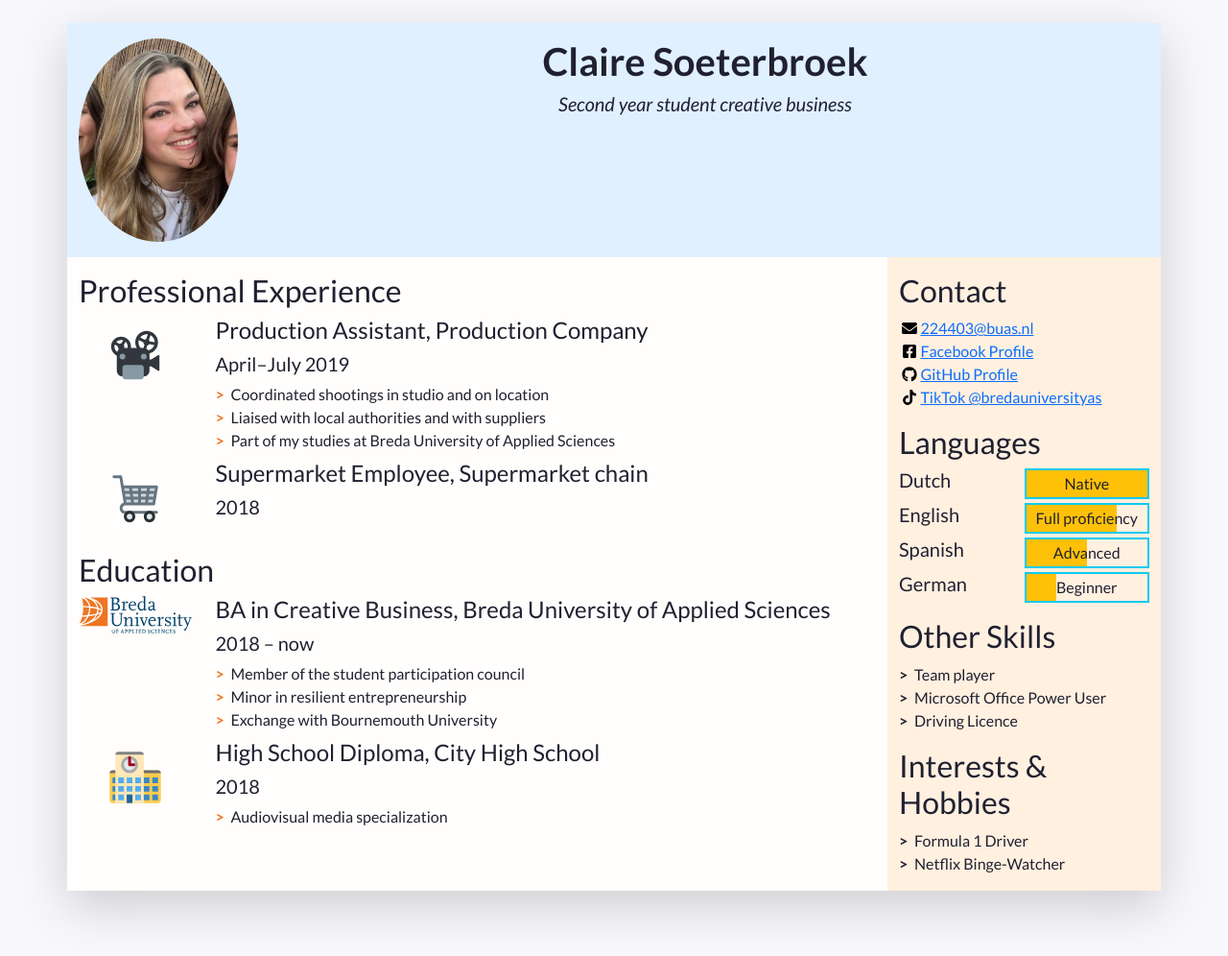
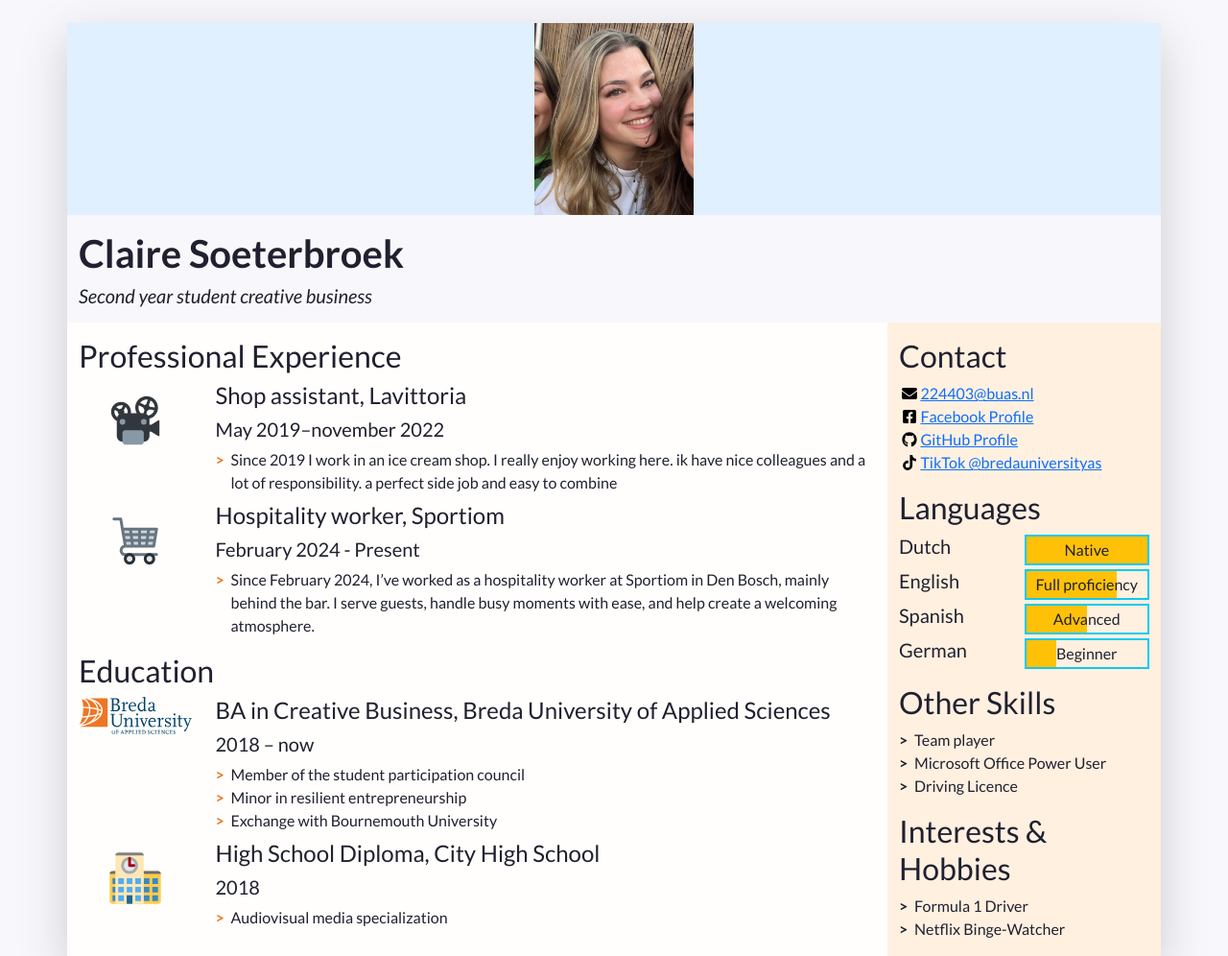
Before and after one commit to 224403Claire/Claire_Soeterbroek_Prj4_CV, a plain HTML site: page index.html in a window 1280 px wide. Shown: the top 996 px of the page at 96% size. Drawn offline with nearby package versions, Linux system fonts and the light colour scheme.

Commit message:
Update index.html
changed the place of the picture

```diff
--- a/index.html
+++ b/index.html
@@ -33,26 +33,19 @@
         <header> is a semantic element: it works exactly like <div>, but it gives information about the role of the code below.
         The "row" class is used for the Bootstrap grid.
       -->
-      <header class="row resume-header justify-content-center">
-        <!--
-          A container to wrap around the portrait and align it. We use Bootstrap grid columns.
-          This constrains the portrait to columns of decreasing sizes
-        -->
-        <div class="portrait-container col-5 col-sm-4 col-md-3 col-lg-2">
-          <!--
-            "w-100" makes sure the image takes the full width of the column it's in
-            "rounded-circle" cuts a circle around the image
-          -->
-          <img class="w-100 rounded-circle my-3" src="images/me.jpg" alt="Portrait of Firstname Lastname" width="160">
-        </div>
+  <header class="row resume-header justify-content-center">
+  <div class="portrait-container col-5 col-sm-4 col-md-3 col-lg-2 d-flex justify-content-center align-items-start">
+    <img src="images/me.jpg" alt="Portrait of Claire Soeterbroek" width="200" height="200" style="object-fit: cover; border: none;">
+  </div>
+  <!-- Your name and tagline container goes here -->
+</header>
         <!--
           A container to wrap around your name and tagline. Full-width at small size, then columns of increasing size.
         -->
-<div class="col-12 col-sm-8 col-md-9 col-lg-10 my-3 header-content text-center mx-auto">
-  <h1 class="fw-bolder">Claire Soeterbroek</h1>
-  <h5 class="fst-italic tagline">Second year student creative business</h5>
-</div>
-      </header>
+        <div class="col-12 col-sm-8 col-md-9 col-lg-10 my-3 header-content">
+          <h1 class="fw-bolder">Claire Soeterbroek</h1>
+          <h5 class="fst-italic tagline">Second year student creative business</h5>
+        </div>
 
       <!--
         Another row in the Bootstrap grid, for the rest of the résumé.
@@ -84,13 +77,13 @@
                   <img class="biography-logo mw-100 d-block mx-auto" src="images/employers/projector.svg" alt="Company logo" width="80">
                 </div>
                 <div class="biography-contents col-9 col-sm-10 col-md-9 col-lg-10">
-                  <h4>Production Assistant, Production Company</h4>
-                  <h5>April&ndash;July 2019</h5>
+                  <h4>Shop assistant, Lavittoria</h4>
+                  <h5>May 2019&ndash;november 2022</h5>
                   <!-- Use the list below to talk about your achievements -->
                   <ul class="biography-details list-unstyled">
-                    <li>Coordinated shootings in studio and on location</li>
-                    <li>Liaised with local authorities and with suppliers</li>
-                    <li>Part of my studies at Breda University of Applied Sciences</li>
+                    <li>Since 2019 I work in an ice cream shop. I really enjoy working here. ik have nice
+colleagues and a lot of responsibility. a perfect side job and easy to combine
+					  </li>
                   </ul>
                 </div>
               </li>
@@ -101,11 +94,15 @@
                 <!-- We're using a grid inside a grid so we can align logos and text -->
                   <img class="biography-logo mw-100 d-block mx-auto" src="images/employers/trolley.svg" alt="Company logo" width="80">
                 </div>
+
                 <div class="biography-contents col-9 col-sm-10 col-md-9 col-lg-10">
-                  <h4>Supermarket Employee, Supermarket chain</h4>
-                  <h5>2018</h5>
+                  <h4>Hospitality worker, Sportiom</h4>
+                  <h5>February 2024 - Present</h5>
+					 <ul class="biography-details list-unstyled">
+                    <li>Since February 2024, I’ve worked as a hospitality worker at Sportiom in Den Bosch, mainly behind the bar. I serve guests, handle busy moments with ease, and help create a welcoming atmosphere. </li>
+                  </ul>
+                </div>
                   <!-- This entry doesn't have a list of achievements, but you can copy-paste the one from above -->
-                </div>
               </li>
 
             </ul>
```
